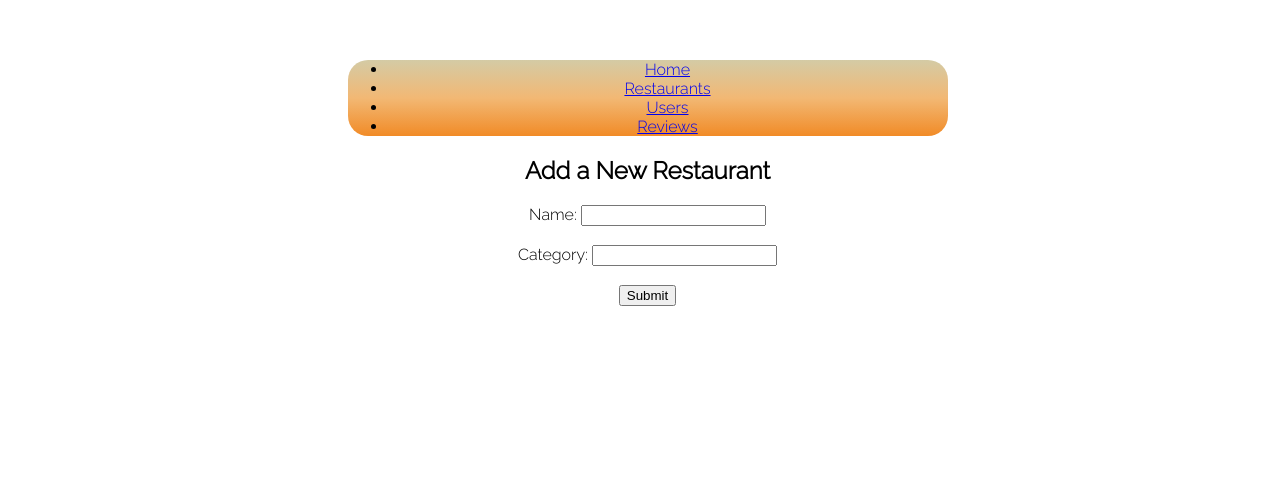
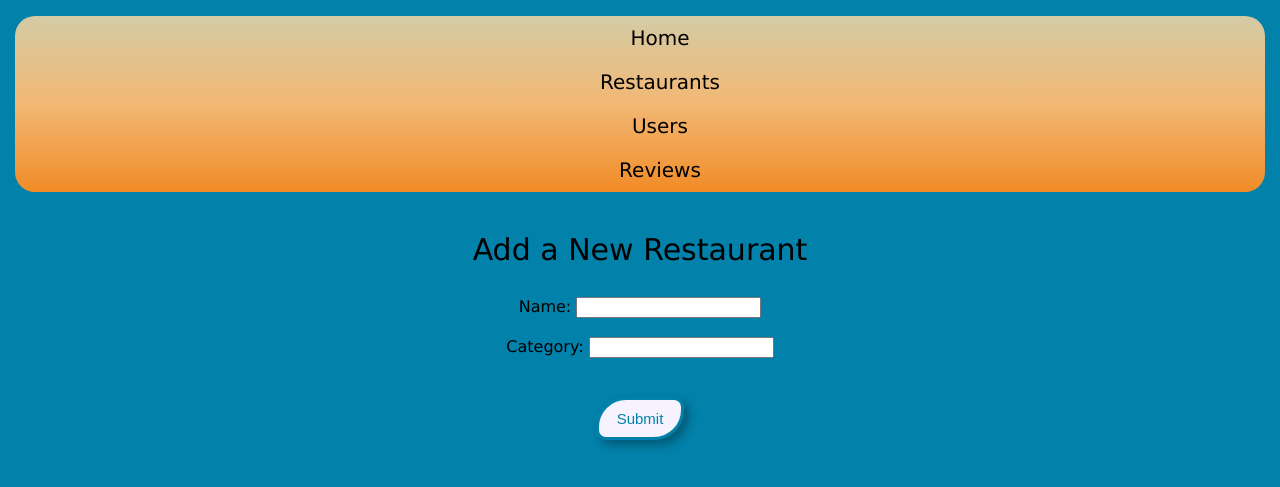
Before and after one commit to VerbenaB/Abroad_and_well_fed, a Flask app: page /restaurants/new in a window 1280 px wide. Shown: the top 487 px of the page. Run offline with Flask 2, Linux system fonts and the light colour scheme.

Commit message:
update css

```diff
--- /dev/null
+++ b/static/css/form.css
@@ -0,0 +1,15 @@
+  select {
+   width: 150px;
+   padding: 5px 35px 5px 5px;
+   margin: 15px 0;
+   border: 1px solid #eee;
+   display: block;
+  }
+
+  textarea {
+      width: 150px;
+      padding: 5px 35px 5px 5px;
+      margin: 15px 0;
+      border: 1px solid;
+      display: block;
+  }
--- a/static/css/style.css
+++ b/static/css/style.css
@@ -1,18 +1,99 @@
 body {
-  color: black;
-  font-family: 'Raleway', sans-serif;
-  margin: 60px;
-  padding-left: 15px;
-  text-align: center;
+    background-color: #0281aa;
+    color: black;
+    font-family:Verdana, Geneva, Tahoma, sans-serif;
+    margin: auto;
+    padding-left: 15px;
+    padding-right: 15px;
+    text-align: center;
 }
 
 nav {
     background: linear-gradient(#d4cba5, #f2b874, #f18b27);
     border-radius: 20px;
-    max-width: 600px;
     margin: auto;
 }
 
-nav ul li{
+ul li {
+    border-radius: 10px;
+    list-style: none;
+    padding: 10px;
+}
+
+nav ul li {
+    font-size: 20px;
+    font-weight: 500;
+}
+
+h1 {
+    color:  white;
+    border: #0281aa;
+    font-size: 80px;
+    font-weight: 900;
+    line-height: 48 px;
+    padding-top: 10px;
+    text-shadow: 1px 1px 2px #fff;
+}
+
+h2 {
+    color:  white;
+    border: #0281aa;
+    font-size: 40px;
+    font-weight: 600;
+    line-height: 38 px;
+    padding-top: 10px;
+}
+
+h3 {
+    font-size: 30px;
+    font-weight: 500;
+    line-height: 38 px;
+    padding-top: 10px;
 
 }
+
+
+p {
+    color: black;
+    font-size: 15px;
+    line-height: 1.5;
+    margin: 10px 20px;
+
+}
+
+a {
+    color: black;
+    text-decoration: none;
+}
+
+a:hover {
+    text-decoration: underline;
+}
+
+.table-restaurants {
+    color: white;
+}
+
+.button-submit {
+    color: #0281aa;
+    cursor: pointer;
+    background: #f6f2fe;
+    border: 3px solid #0281aa;
+    border-radius: 30px 10px;
+    box-shadow: 5px 5px 10px rgba(0, 0, 0, 0.3);
+    display: block;
+    font-size: 15px;
+    margin: 20px auto 20px;
+    padding: 10px 18px;
+}
+
+.review-container {
+    list-style-type: none;
+    padding: 10px;
+    text-align: center;
+}
+
+.review-cont-items{
+    display: inline;
+    margin: 4px;
+}
--- /dev/null
+++ b/static/css/table.css
@@ -0,0 +1,20 @@
+table {
+
+    table-layout: auto;
+    border-collapse: separate;
+  }
+
+td, th {
+    text-align: center;
+    color: white;
+  }
+
+th {
+    padding: 20px 20px 10px 0px;
+    border-bottom: 2px solid white;
+  }
+
+
+td {
+    padding: 10px 30px 10px 10px;
+  }
--- a/templates/base.html
+++ b/templates/base.html
@@ -4,17 +4,16 @@
    <meta charset="UTF-8" />
     <meta name="viewport" content="width=device-width, initial-scale=1.0" />
     <meta http-equiv="X-UA-Compatible" content="ie=edge" />
-    <link rel="preconnect" href="https://fonts.gstatic.com">
+
   <title>Abroad and Well Fed</title>
 
-  <link rel="preconnect" href="https://fonts.gstatic.com">
-  <link href="https://fonts.googleapis.com/css2?family=Raleway:ital,wght@0,100;0,300;1,900&display=swap" rel="stylesheet">
+  <link rel="stylesheet" href="{{ url_for('static', filename='css/form.css') }}">
   <link rel="stylesheet" href="{{ url_for('static', filename='css/style.css') }}">
+  <link rel="stylesheet" href="{{ url_for('static', filename='css/table.css') }}">
 
 </head>
-<body>
+
 <main>
-  <div>
   <nav>
     <ul>
       <li>
@@ -31,12 +30,12 @@
       </li>
     </ul>
   </nav>
+  <body>
   <section id="content">
       {% block content %}
 
       {% endblock%}
   </section>
-  </div>
   </main>
 </body>
 </html>
--- a/templates/index.html
+++ b/templates/index.html
@@ -3,5 +3,5 @@
 {% block content %}
 <h1>Abroad and Well Fed</h1>
 
-<p>Find what really tastes like home!</p>
+<h2>Find what really tastes like home!</h2>
 {% endblock %}
--- a/templates/restaurants/index.html
+++ b/templates/restaurants/index.html
@@ -4,7 +4,7 @@
 <h2>Restaurants</h2>
 
 <p>
-    <a href="/restaurants/new">New restaurant</a>
+    Add a <a href="/restaurants/new">new restaurant</a>
 </p>
 
 
@@ -16,7 +16,7 @@
     </tr>
     {% for restaurant in restaurants %}
     <tr>
-        <td><a href="/restaurants/{{ restaurant.id}}"> {{restaurant.name}}</a></td>
+        <td><a class="table-restaurants" href="/restaurants/{{ restaurant.id}}"> {{restaurant.name}}</a></td>
         <td> </td>
         <td>{{restaurant.category}}</td>
     </tr>
--- a/templates/restaurants/new.html
+++ b/templates/restaurants/new.html
@@ -1,7 +1,7 @@
 {% extends "base.html" %}
 {% block content %}
 
-<h2>Add a New Restaurant</h2>
+<h3>Add a New Restaurant</h3>
 
 <form action="/restaurants" method="POST">
     <div>
@@ -15,7 +15,7 @@
     </div>
      <br>
     <div>
-        <input type="submit">
+        <input class="button-submit" type="submit">
     </div>
 </form>
 
--- a/templates/reviews/new.html
+++ b/templates/reviews/new.html
@@ -25,7 +25,7 @@
     </div>
     <br>
     <div>
-        Can't find the restaurant? Add a <a href="/restaurants/new" target="_blank">New Restaurant</a>
+        Can't find the restaurant? Add a <a href="/restaurants/new" target="_blank">new restaurant</a>
     </div>
 
     <br>
--- a/templates/users/show.html
+++ b/templates/users/show.html
@@ -3,7 +3,7 @@
 {% block content %}
 <h2>{{user.name}}</h2>
 
-<h4>Reviews:</h4>
+<h4>Reviews</h4>
 
 <ul>
     {% for restaurant in restaurants%}
```
Also changed, not shown: templates/restaurants/show.html (+3 -4 lines), templates/reviews/index.html (+4 -4 lines).
